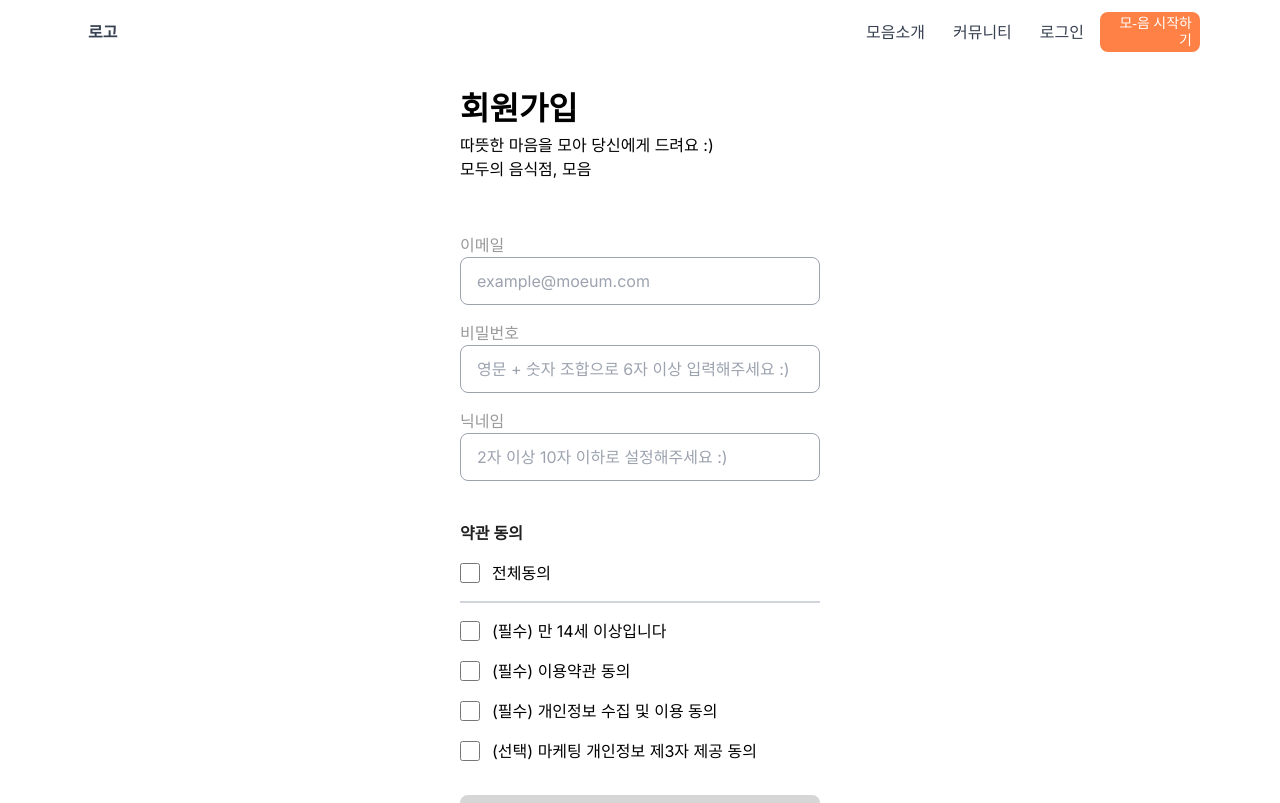
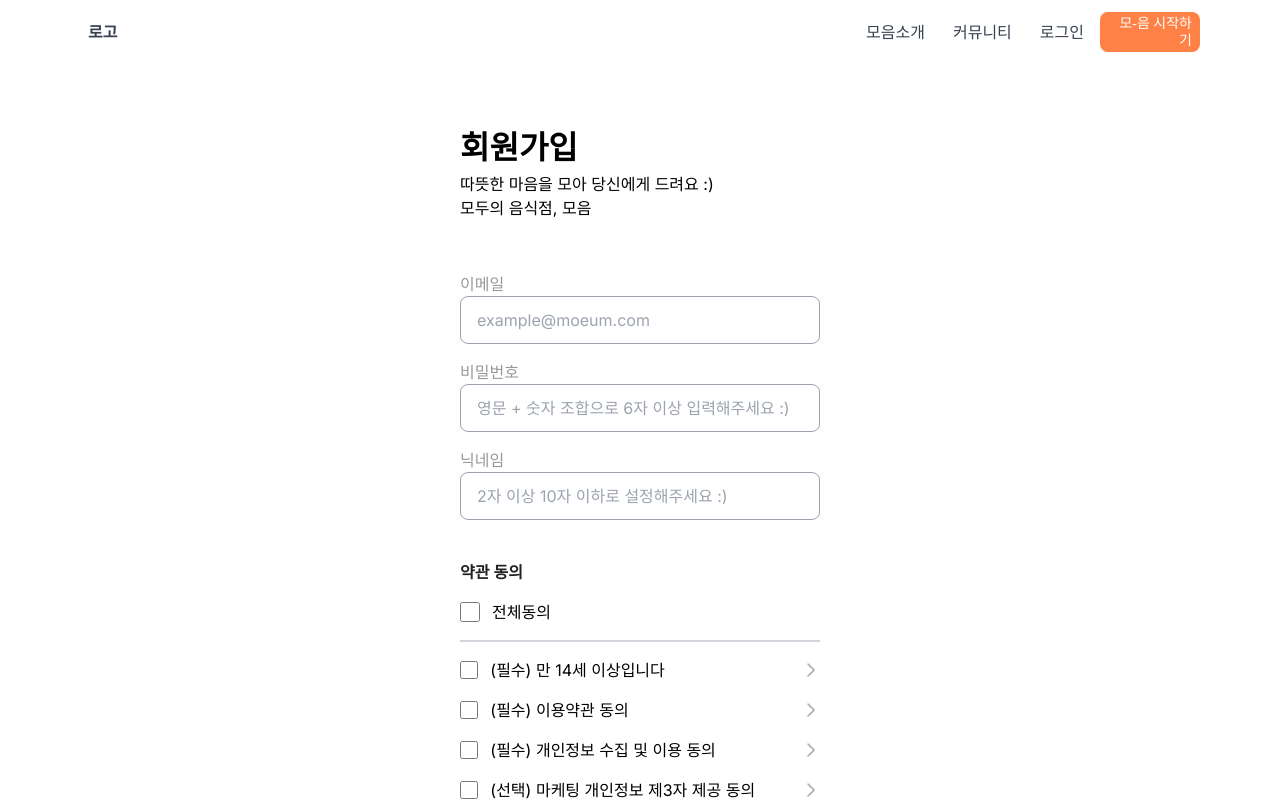
Before and after one commit to hanjiwoo/final_team_project, a Next.js app: page /join in a window 1280 px wide. Shown: the top 803 px of the page. Built offline with nearby package versions, Linux system fonts and the light colour scheme; no server answers.

Commit message:
feat: 회원가입 약관 모달 진행 (#50)

```diff
--- a/src/app/join/page.tsx
+++ b/src/app/join/page.tsx
@@ -10,6 +10,11 @@ import { ref, uploadBytes, getDownloadURL } from "firebase/storage";
 // 토스티 import
 import { toast, ToastContainer, Slide } from "react-toastify";
 import "react-toastify/dist/ReactToastify.css";
+
+import Image from "next/image";
+import rightIcon from "../../app/assets/images/icon/right.png";
+import JoinModalAge from "@/components/join/JoinModalAge";
+import JoinModalUtilization from "@/components/join/JoinModalAge";
 
 export default function Join() {
 	// const navigate = useNavigate();
@@ -49,6 +54,12 @@ export default function Join() {
 			progress: undefined,
 			theme: "colored",
 		});
+
+	// 약관 모달창 오픈
+	// 만 14세 이상입니다
+	const [openModal, setOpenModal] = useState(false);
+	// 이용약관 동의
+	const [openModalUtilization, setOpenModalUtilization] = useState(false);
 
 	useEffect(() => {
 		if (
@@ -195,7 +206,7 @@ export default function Join() {
 	};
 
 	return (
-		<div className="flex justify-center items-center w-screen h-screen">
+		<div className="flex justify-center items-center w-full my-[60px]">
 			<div className="w-[360px]">
 				<div className="mb-[52px]">
 					<h1 className="flex justify-left text-[32px] font-bold leading-42px w-full text-left">
@@ -293,8 +304,15 @@ export default function Join() {
 							onChange={check}
 							checked={checkList.includes("age") ? true : false}
 						/>
-						<div>
-							<span>(필수)</span> 만 14세 이상입니다
+						<div className="flex justify-between items-center w-full">
+							<span>(필수) 만 14세 이상입니다</span>
+							<Image
+								src={rightIcon}
+								alt="nextPage"
+								className="w-[18px] h-[18px] cursor-pointer"
+								onClick={() => setOpenModal(true)}
+							/>
+							{openModal && <JoinModalAge setOpenModal={setOpenModal} />}
 						</div>
 					</div>
 					<div className="flex items-center">
@@ -305,8 +323,15 @@ export default function Join() {
 							onChange={check}
 							checked={checkList.includes("terms") ? true : false}
 						/>
-						<div>
-							<span>(필수)</span> 이용약관 동의
+						<div className="flex justify-between items-center w-full">
+							<span>(필수) 이용약관 동의 </span>
+							<Image
+								src={rightIcon}
+								alt="nextPage"
+								className="w-[18px] h-[18px] cursor-pointer"
+								onClick={() => setOpenModal(true)}
+							/>
+							{openModal && <JoinModalAge setOpenModal={setOpenModal} />}
 						</div>
 					</div>
 					<div className="flex items-center">
@@ -317,8 +342,14 @@ export default function Join() {
 							onChange={check}
 							checked={checkList.includes("collect") ? true : false}
 						/>
-						<div>
-							<span>(필수)</span> 개인정보 수집 및 이용 동의
+						<div className="flex justify-between items-center w-full">
+							<span>(필수) 개인정보 수집 및 이용 동의 </span>
+							<Image
+								src={rightIcon}
+								alt="nextPage"
+								className="w-[18px] h-[18px] cursor-pointer"
+								onClick={() => setOpenModal(true)}
+							/>
 						</div>
 					</div>
 					<div className="flex items-center">
@@ -329,8 +360,14 @@ export default function Join() {
 							onChange={check}
 							checked={checkList.includes("choice") ? true : false}
 						/>
-						<div>
-							<span>(선택)</span> 마케팅 개인정보 제3자 제공 동의
+						<div className="flex justify-between items-center w-full">
+							<span>(선택) 마케팅 개인정보 제3자 제공 동의 </span>
+							<Image
+								src={rightIcon}
+								alt="nextPage"
+								className="w-[18px] h-[18px] cursor-pointer"
+								onClick={() => setOpenModal(true)}
+							/>
 						</div>
 					</div>
 				</div>
--- a/src/components/detail/DoneAssess.tsx
+++ b/src/components/detail/DoneAssess.tsx
@@ -126,7 +126,7 @@ export default function DoneAssess() {
 	});
 
 	const tagCSS =
-		"w-full h-[48px] rounded-[8px] bg-white mt-1 flex justify-between items-center px-5 bg-[#FAFAFA]";
+		"w-full h-[48px] rounded-[8px] mt-1 flex justify-between items-center px-5 bg-[#FAFAFA]";
 
 	const numberCSS = "text-[#FF8145]";
 
--- a/src/components/detail/Hoogi.tsx
+++ b/src/components/detail/Hoogi.tsx
@@ -124,7 +124,7 @@ export default function Hoogi({
 		// console.log(맛, 가격, 위생, 서비스, range, face);
 	};
 	return (
-		<div className="bg-[#fff] h-full w-full flex flex-col items-center justify-center mb-10 py-[32px] px-[32px] rounded-[16px]">
+		<div className="bg-[#fff] h-full w-full flex flex-col items-center justify-end mb-10 py-[32px] px-[32px] rounded-[16px]">
 			{/* <div className="bg-red-300  h-[50px] flex ">
 				<h1>해당 음식점에 리뷰를 남겨주세요</h1>
 			</div> */}
--- a/src/components/detail/MapTest.tsx
+++ b/src/components/detail/MapTest.tsx
@@ -45,16 +45,16 @@ export default function MapTest() {
 	return (
 		<div className="z-[100] relative left-0 mt-[60px]">
 			{lat === 0 ? (
-				<div className="w-[240px] h-[240px] fixed">
+				<div className="w-[240px] h-[240px] fixed flex justify-center items-center border-[1px] border-[#D6D6D6] rounded-lg text-[#7A7A7A] bg-[#fff]">
 					지도가 로드되지 못했습니다.
 				</div>
 			) : (
-				<div className="fixed  ">
+				<div className="fixed">
 					<div className="flex  justify-center items-center rounded-lg">
 						<div className="w-[240px] h-[240px] overflow-hidden rounded-lg mb-[16px] border-[1px] border-[#D6D6D6]">
 							<Map
 								// ref={mapRef.current}
-								className="bg-yellow-100" // 지도를 표시할 Container
+
 								id="map"
 								center={{
 									// 지도의 중심좌표
--- a/src/components/detail/PostModal.tsx
+++ b/src/components/detail/PostModal.tsx
@@ -1,5 +1,7 @@
 import React from "react";
 import Hoogi from "./Hoogi";
+import Image from "next/image";
+import closeBtn from "../../app/assets/images/icon/close_1.png";
 
 export default function PostModal({
 	setModal,
@@ -16,14 +18,17 @@ export default function PostModal({
      flex justify-center items-center"
 			style={{ background: "rgba(0, 0, 0, 0.5)" }}
 		>
-			<div className="w-[600px] h-[800px] bg-purple-400 flex flex-col items-center">
-				<div className="flex justify-between w-full font-black">
+			<div className="w-[600px] h-[800px] flex flex-col items-center">
+				<div className="flex justify-between w-full font-black relative top-[60px] px-[32px]">
 					<h1 className="text-[24px] leading-[32px] font-semibold text-[#212121]">
 						오늘 방문한 매장은 어떤가요?
 					</h1>
-					<button onClick={moveToBack} className="text-2xl">
-						✖️
-					</button>
+					<Image
+						src={closeBtn}
+						alt="close"
+						onClick={moveToBack}
+						className="text-2xl cursor-pointer w-[24px] h-[24px]"
+					/>
 				</div>
 				<Hoogi setModal={setModal} />
 			</div>
--- a/src/components/detail/Shopinfo.tsx
+++ b/src/components/detail/Shopinfo.tsx
@@ -11,6 +11,7 @@ import place from "../../app/assets/images/icon/place.png";
 import phone from "../../app/assets/images/icon/phone.png";
 import menu from "../../app/assets/images/icon/menu.png";
 import inquiry from "../../app/assets/images/icon/inquiry.png";
+import beforeHeart from "../../app/assets/images/icon/heart_off.png";
 
 export default function Shopinfo() {
 	const router = useRouter();
@@ -93,11 +94,15 @@ export default function Shopinfo() {
 		//     </div>
 		//   </div>
 		<div className="w-full flex-col items-center gap-8 mt-[60px]">
-			<div className="self-stretch justify-between items-center inline-flex mb-[32px]">
+			<div className="self-stretch justify-between items-center inline-flex mb-[32px] w-full cursor-pointer">
 				<div className="text-center text-neutral-800 text-3xl font-semibold font-['Pretendard'] leading-[32px]">
 					{shop.업소명}
 				</div>
-				<div className="w-8 h-8 px-[4.67px] py-1.5 justify-center items-center flex" />
+				<Image
+					src={beforeHeart}
+					alt="likeButtn"
+					className="w-[32px] h-[32px]"
+				/>
 			</div>
 			<div className="self-stretch flex-col justify-start items-start gap-4 flex">
 				<div className="justify-start items-start gap-6 inline-flex">
--- a/src/components/home/ShopList.tsx
+++ b/src/components/home/ShopList.tsx
@@ -80,8 +80,8 @@ export default function ShopList() {
 					>
 						{shops.map((shop: typeOfShop) => {
 							return (
-                <React.Fragment>
-                  <SwiperSlide key={nanoid()}>
+								<React.Fragment key={nanoid()}>
+									<SwiperSlide>
 										<ShopCard shop={shop} shops={shops} />
 									</SwiperSlide>
 								</React.Fragment>
--- /dev/null
+++ b/src/components/join/JoinModalAge.tsx
@@ -0,0 +1,43 @@
+import React, { Dispatch, SetStateAction } from "react";
+
+export default function JoinModalAge({
+	setOpenModal,
+}: {
+	setOpenModal: Dispatch<SetStateAction<boolean>>;
+}) {
+	return (
+		<div className="w-full h-full flex justify-center items-center bg-[#5C5C5C]/20 fixed z-[1] top-0 left-0">
+			<div className="w-[536px] bg-[#fff] p-[32px] flex gap-[32px] flex-col rounded-[16px]">
+				<h1 className="text-[24px] font-[600] leading-[32px] text-[#212121]">
+					이용약관(필수)
+				</h1>
+				<form className="w-full flex gap-[16px] flex-col">
+					<span className="text-[16px] font-[600] leading-[24px] text-[#212121]">
+						총칙
+					</span>
+					<h2 className="text-[18px] leading-[26px] font-[600] text-[#212121]">
+						제 1조 [목적]
+					</h2>
+					<div className="text-[#5C5C5C]">
+						만 14세 미만 어린이는 보호자(법정대리인)와 함께 가입해 주시기
+						바랍니다.
+						<br />
+						<br />
+						정보통신망이용촉진 및 정보보호 등에 관한 법률 제 21조 제1항에서 만
+						14세 미만 아동의 개인정보 수집 시 부모의 동의를 얻도록 규정하고
+						있습니다.
+						<br />
+						<br />만 14세미만 어린이의 경우 회원가입 시 보호자(법정대리인)의
+						실명인증을 통한 가입 동의가 필요합니다.
+					</div>
+				</form>
+				<button
+					className="flex justify-center items-center h-[48px] rounded-[8px] py-[8px] px-[16px] bg-[#FF8145] text-[14px] text-[#fff] leading-[20px]"
+					onClick={() => setOpenModal(false)}
+				>
+					확인
+				</button>
+			</div>
+		</div>
+	);
+}
```
Also changed, not shown: src/components/detail/AssessBtn.tsx (+6 -6 lines), src/components/join/JoinModalUtilization.tsx (added, +36 -0 lines), src/app/assets/images/icon/close_1.png (added), src/components/join/JoinModalInfor.tsx (added), src/components/join/JoinModalMarketing.tsx (added). Lines whose indentation alone changed are shown as unchanged.
